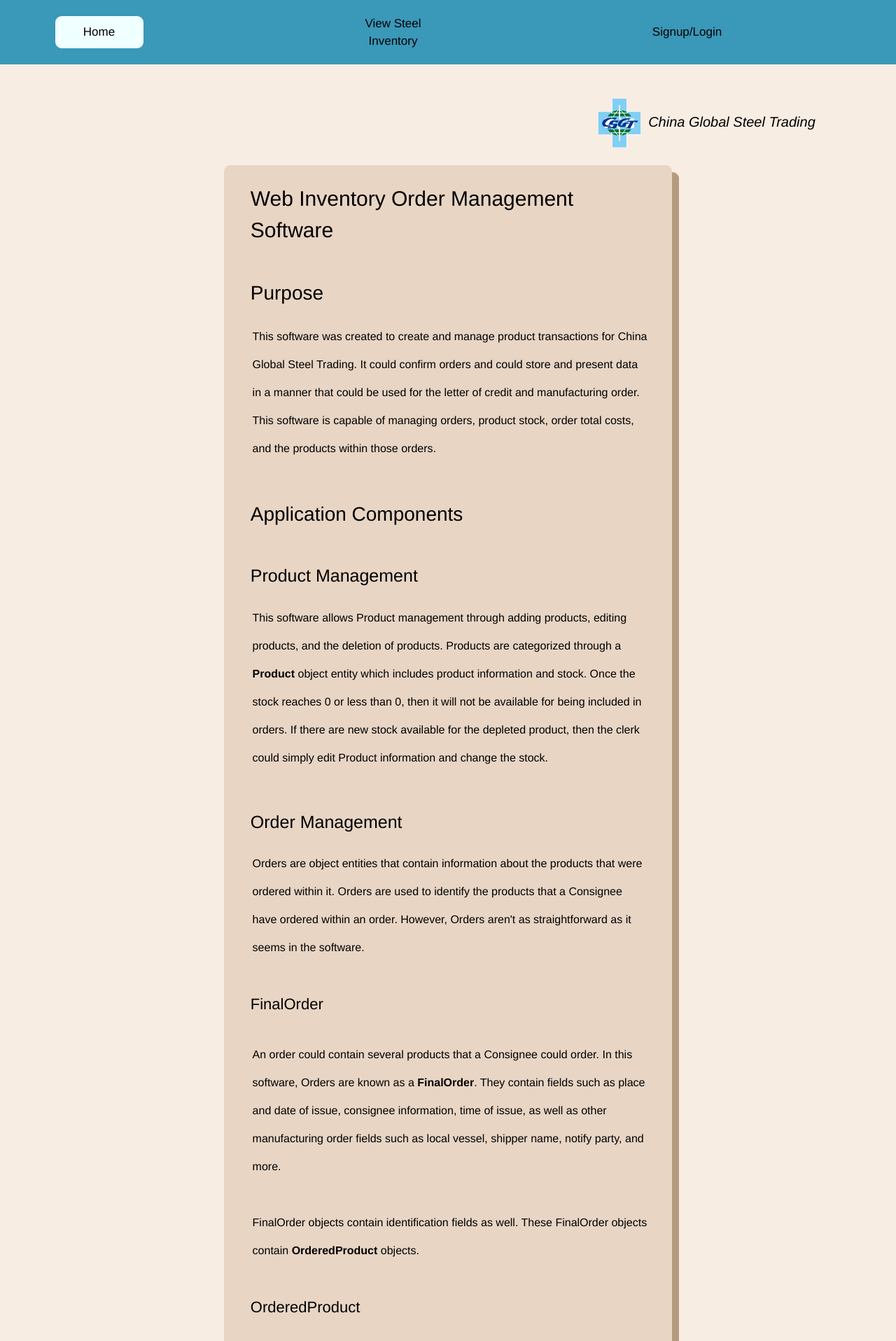
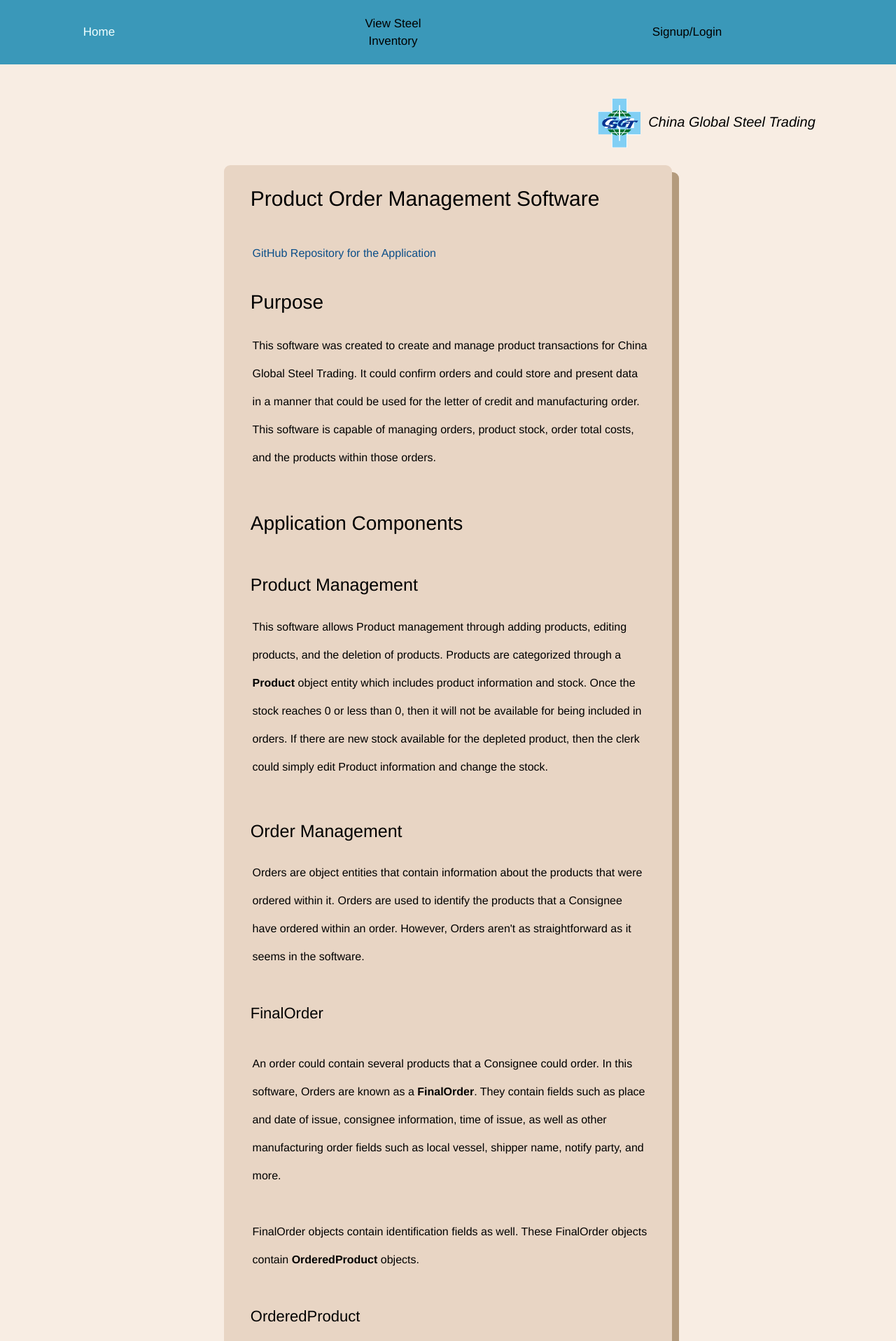
Before and after one commit to Decoretum/Business-Applications-Development, a Django app: page / in a window 1280 px wide. Shown: the top 1916 px of the page at 70% size. Run offline with Django 4.2, Linux system fonts and the light colour scheme.

Commit message:
Frontend

```diff
--- a/SalesApp/Inventory/static/css/output.css
+++ b/SalesApp/Inventory/static/css/output.css
@@ -626,13 +626,13 @@ a{
 }
 
 .header > a:hover:not(.active){
-  background-color: rgb(222, 227, 232);
+  color: rgb(222, 227, 232);
   border-radius: 9px;
 }
 
 .active{
   /*color: azure;*/
-  background-color: azure;
+  color: azure;
   border-radius: 9px;
   padding-top:10px;
   padding-bottom: 10px;
--- a/SalesApp/Inventory/templates/Inventory/MakeOrder.html
+++ b/SalesApp/Inventory/templates/Inventory/MakeOrder.html
@@ -70,7 +70,11 @@
         {% endif %}
 
 
-
+    <style>
+        .Largetext{
+            font-weight: 100;
+        }
+    </style>
     {% endblock %}
 
 </body>
--- a/SalesApp/Inventory/templates/Inventory/home.html
+++ b/SalesApp/Inventory/templates/Inventory/home.html
@@ -13,7 +13,10 @@
         {% block content %}
     <br><br>
     <div class="container">
-        <div class="Largetext" style="font-size: 30px; font-family: Helvetica; font-weight: 100;"> Web Inventory Order Management Software </div><br>
+        <div class="Largetext" style="font-size: 30px; font-family: Helvetica; font-weight: 100;"> Product Order Management Software </div>
+        <div class="bodytext" style="margin-left: 2vw; margin-top: 2vh;"> <a href="https://github.com/Decoretum/Business-Applications-Development" id="git" target="_blank"> GitHub Repository for the Application </a> </div>
+
+        <br>
 
         <div class="Largetext" style="display: inline; font-size: 28px;"> Purpose </div>
         <div class="bodytext" style="margin-left: 2vw; margin-top: 2vh;">
@@ -95,6 +98,10 @@
             font-weight: 100;
         }
 
+        #git{
+            color: rgb(12, 79, 137);
+        }
+
     </style>
         {% endblock %}
 </body>
--- a/SalesApp/Inventory/templates/Inventory/notifyparties.html
+++ b/SalesApp/Inventory/templates/Inventory/notifyparties.html
@@ -32,6 +32,9 @@
             #B1{
                 background-color: #3A98B9;
             }
+            .bodytext{
+                font-weight: 100;
+            }
         </style>
     {% endblock %}
 
--- a/SalesApp/Inventory/templates/Inventory/products.html
+++ b/SalesApp/Inventory/templates/Inventory/products.html
@@ -173,7 +173,7 @@
                     {% if p.OrderID == o %}
                     <div class="container" id="sub" style="display: relative; max-height: fit-content; box-shadow: none;">
                         <img src="{{p.Marks.Image.url}}" class="image" style="padding: 20px; max-width: 100%; position: absolute; right: 0vw; top: -0.3vh; border-radius: 9px; border: solid aliceblue; background-color: aliceblue;">
-                        <div class="bodytext">
+                        <div class="bodytext" id="OrderedProd">
                             <span><b> Ordered Product ID: {{p.OrderedProductID}} </b></span> <br>
                             <span> Product Name: {{p.Marks.Name}} </span><br>
                             <span> Quantity: {{p.quantity}} </span><br>
@@ -187,6 +187,9 @@
                 {% endfor %}
             </div> <br><br>
         <style>
+            #OrderedProd > *{
+                font-weight: 100;
+            }
             tr > th{
                 max-width: 100%;
                 width: 38vw;
```
Also changed, not shown: SalesApp/Inventory/templates/Inventory/clerk.html (+8 -4 lines), SalesApp/Inventory/templates/Inventory/users2.html (+11 -6 lines).
